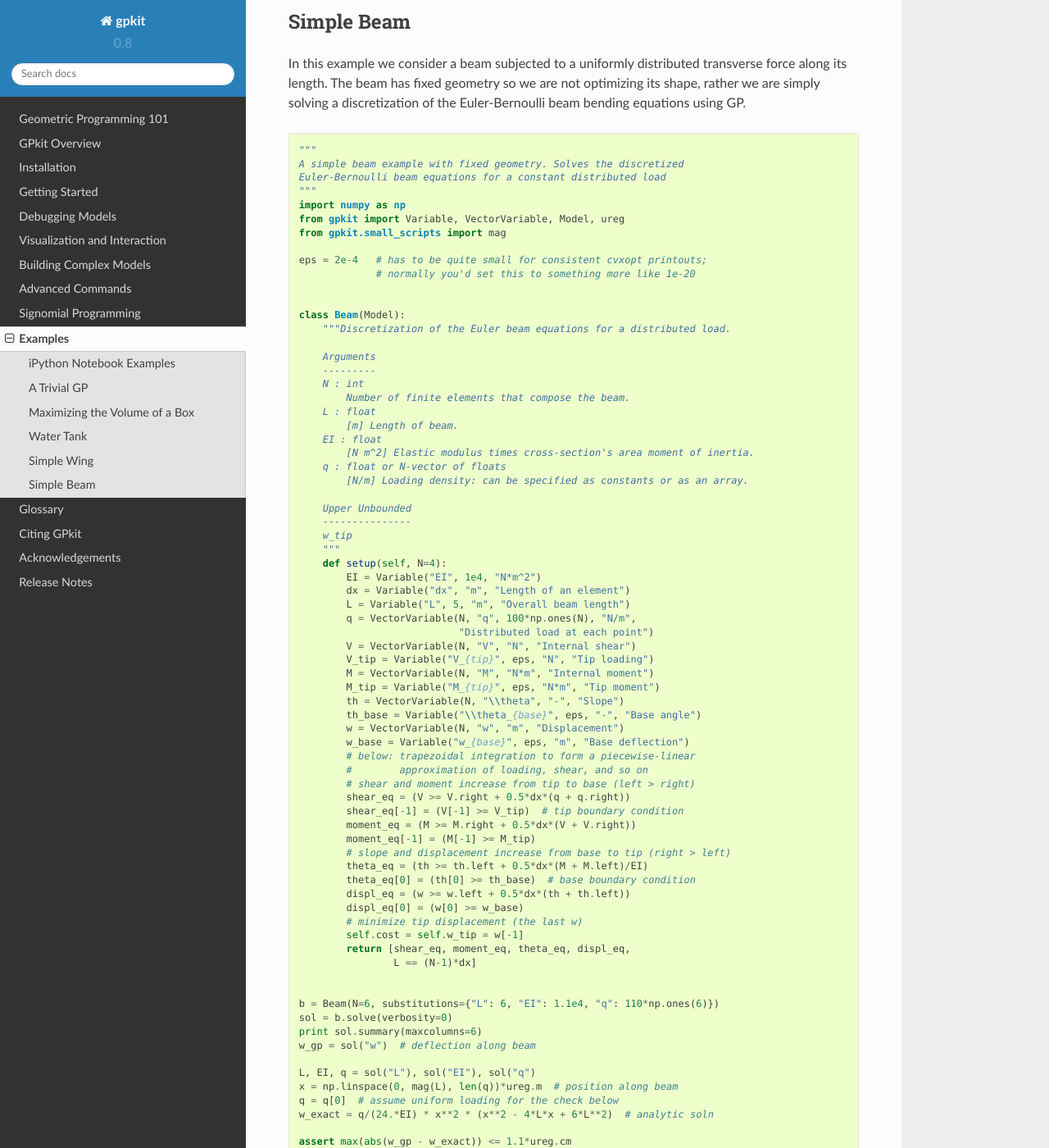
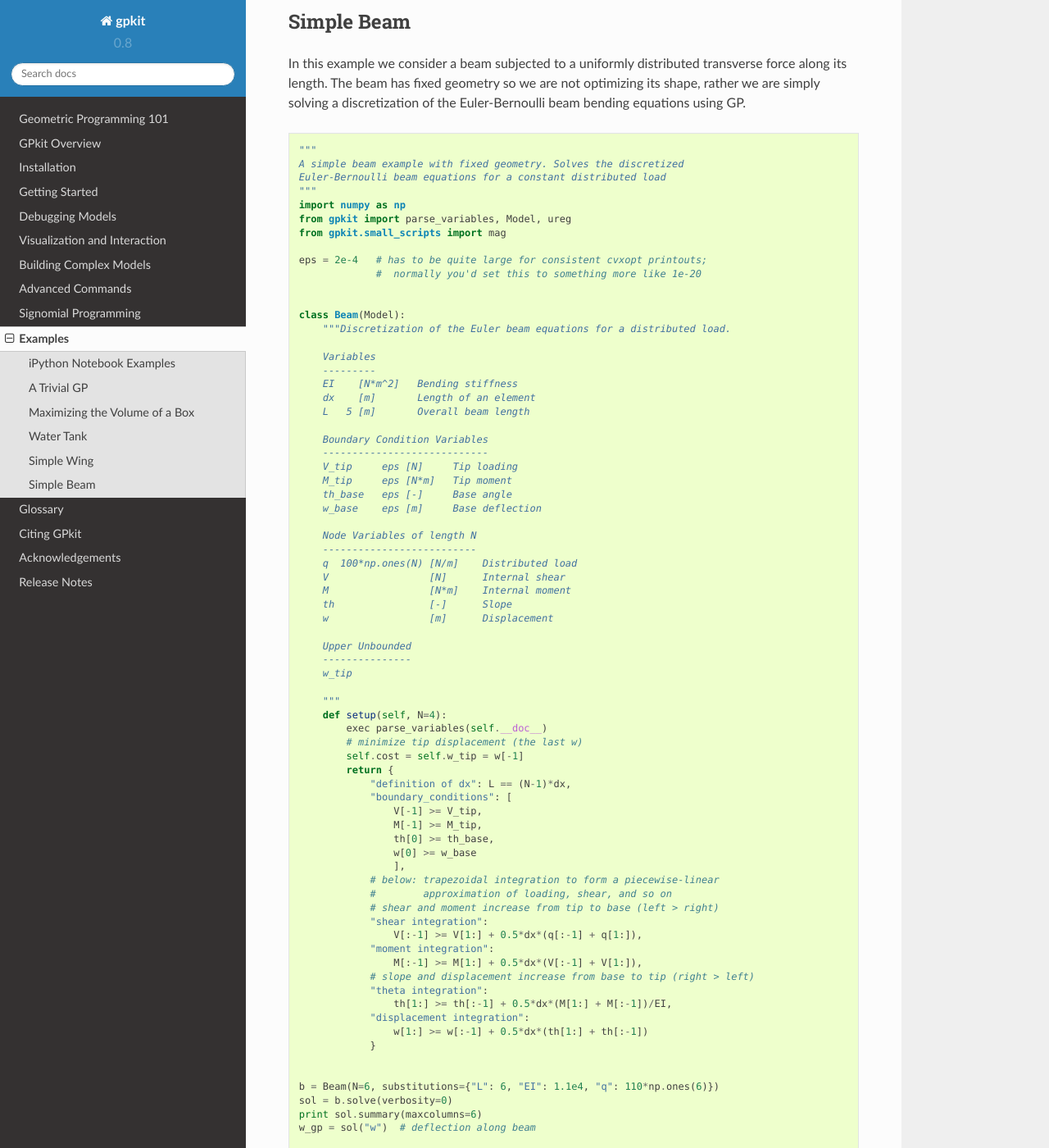
Before and after one commit to convexengineering/gpkit, a Sphinx documentation site: the page built from docs/source/examples.rst, in a window 1280 px wide and 1400 px high, scrolled down 6625 px. Shown: the whole window at 82% size. Built offline with Sphinx 7.4.7 and the Read the Docs theme 2.0.0, drawn with Linux system fonts in a browser that asks for light colours; some of the changed text lies outside the part shown.

Commit message:
nomials.array

```diff
--- a/docs/source/examples/beam.py
+++ b/docs/source/examples/beam.py
@@ -3,61 +3,67 @@ A simple beam example with fixed geometry. Solves the discretized
 Euler-Bernoulli beam equations for a constant distributed load
 """
 import numpy as np
-from gpkit import Variable, VectorVariable, Model, ureg
+from gpkit import parse_variables, Model, ureg
 from gpkit.small_scripts import mag
 
-eps = 2e-4   # has to be quite small for consistent cvxopt printouts;
-             # normally you'd set this to something more like 1e-20
+eps = 2e-4   # has to be quite large for consistent cvxopt printouts;
+             #  normally you'd set this to something more like 1e-20
 
 
 class Beam(Model):
     """Discretization of the Euler beam equations for a distributed load.
 
-    Arguments
+    Variables
     ---------
-    N : int
-        Number of finite elements that compose the beam.
-    L : float
-        [m] Length of beam.
-    EI : float
-        [N m^2] Elastic modulus times cross-section's area moment of inertia.
-    q : float or N-vector of floats
-        [N/m] Loading density: can be specified as constants or as an array.
+    EI    [N*m^2]   Bending stiffness
+    dx    [m]       Length of an element
+    L   5 [m]       Overall beam length
+
+    Boundary Condition Variables
+    ----------------------------
+    V_tip     eps [N]     Tip loading
+    M_tip     eps [N*m]   Tip moment
+    th_base   eps [-]     Base angle
+    w_base    eps [m]     Base deflection
+
+    Node Variables of length N
+    --------------------------
+    q  100*np.ones(N) [N/m]    Distributed load
+    V                 [N]      Internal shear
+    M                 [N*m]    Internal moment
+    th                [-]      Slope
+    w                 [m]      Displacement
 
     Upper Unbounded
     ---------------
     w_tip
+
     """
     def setup(self, N=4):
-        EI = Variable("EI", 1e4, "N*m^2")
-        dx = Variable("dx", "m", "Length of an element")
-        L = Variable("L", 5, "m", "Overall beam length")
-        q = VectorVariable(N, "q", 100*np.ones(N), "N/m",
-                           "Distributed load at each point")
-        V = VectorVariable(N, "V", "N", "Internal shear")
-        V_tip = Variable("V_{tip}", eps, "N", "Tip loading")
-        M = VectorVariable(N, "M", "N*m", "Internal moment")
-        M_tip = Variable("M_{tip}", eps, "N*m", "Tip moment")
-        th = VectorVariable(N, "\\theta", "-", "Slope")
-        th_base = Variable("\\theta_{base}", eps, "-", "Base angle")
-        w = VectorVariable(N, "w", "m", "Displacement")
-        w_base = Variable("w_{base}", eps, "m", "Base deflection")
-        # below: trapezoidal integration to form a piecewise-linear
-        #        approximation of loading, shear, and so on
-        # shear and moment increase from tip to base (left > right)
-        shear_eq = (V >= V.right + 0.5*dx*(q + q.right))
-        shear_eq[-1] = (V[-1] >= V_tip)  # tip boundary condition
-        moment_eq = (M >= M.right + 0.5*dx*(V + V.right))
-        moment_eq[-1] = (M[-1] >= M_tip)
-        # slope and displacement increase from base to tip (right > left)
-        theta_eq = (th >= th.left + 0.5*dx*(M + M.left)/EI)
-        theta_eq[0] = (th[0] >= th_base)  # base boundary condition
-        displ_eq = (w >= w.left + 0.5*dx*(th + th.left))
-        displ_eq[0] = (w[0] >= w_base)
+        exec parse_variables(self.__doc__)
         # minimize tip displacement (the last w)
         self.cost = self.w_tip = w[-1]
-        return [shear_eq, moment_eq, theta_eq, displ_eq,
-                L == (N-1)*dx]
+        return {
+            "definition of dx": L == (N-1)*dx,
+            "boundary_conditions": [
+                V[-1] >= V_tip,
+                M[-1] >= M_tip,
+                th[0] >= th_base,
+                w[0] >= w_base
+                ],
+            # below: trapezoidal integration to form a piecewise-linear
+            #        approximation of loading, shear, and so on
+            # shear and moment increase from tip to base (left > right)
+            "shear integration":
+                V[:-1] >= V[1:] + 0.5*dx*(q[:-1] + q[1:]),
+            "moment integration":
+                M[:-1] >= M[1:] + 0.5*dx*(V[:-1] + V[1:]),
+            # slope and displacement increase from base to tip (right > left)
+            "theta integration":
+                th[1:] >= th[:-1] + 0.5*dx*(M[1:] + M[:-1])/EI,
+            "displacement integration":
+                w[1:] >= w[:-1] + 0.5*dx*(th[1:] + th[:-1])
+            }
 
 
 b = Beam(N=6, substitutions={"L": 6, "EI": 1.1e4, "q": 110*np.ones(6)})
@@ -69,7 +75,6 @@ L, EI, q = sol("L"), sol("EI"), sol("q")
 x = np.linspace(0, mag(L), len(q))*ureg.m  # position along beam
 q = q[0]  # assume uniform loading for the check below
 w_exact = q/(24.*EI) * x**2 * (x**2 - 4*L*x + 6*L**2)  # analytic soln
-
 assert max(abs(w_gp - w_exact)) <= 1.1*ureg.cm
 
 PLOT = False
--- a/docs/source/examples/beam_output.txt
+++ b/docs/source/examples/beam_output.txt
@@ -5,22 +5,22 @@ Cost
 
 Free Variables
 --------------
-    dx : 1.2                                                             [m]   Length of an element
-     M : [ 1.98e+03  1.27e+03  713       317       79.2      0.0002   ]  [N*m] Internal moment
-     V : [ 660       528       396       264       132       0.0002   ]  [N]   Internal shear
-\theta : [ 0.0002    0.177     0.285     0.341     0.363     0.367    ]        Slope
-     w : [ 0.0002    0.107     0.384     0.76      1.18      1.62     ]  [m]   Displacement
+dx : 1.2                                                             [m]   Length of an element
+ M : [ 1.98e+03  1.27e+03  713       317       79.2      0.0002   ]  [N*m] Internal moment
+ V : [ 660       528       396       264       132       0.0002   ]  [N]   Internal shear
+th : [ 0.0002    0.177     0.285     0.341     0.363     0.367    ]        Slope
+ w : [ 0.0002    0.107     0.384     0.76      1.18      1.62     ]  [m]   Displacement
 
 Most Sensitive
 --------------
  L : +4                                                             Overall beam length
-EI : -1
- q : [ +0.0072   +0.042    +0.12     +0.23     +0.37     +0.22    ] Distributed load at each point
+EI : -1                                                             Bending stiffness
+ q : [ +0.0072   +0.042    +0.12     +0.23     +0.37     +0.22    ] Distributed load
 
 Tightest Constraints
 --------------------
 +5.5e+02 : L = 5*dx
-      +1 : w_(5,) >= 0.5*\theta_(4,)*dx + 0.5*\theta_(5,)*dx + w_(4,)
-   +0.74 : \theta_(2,) >= 0.5*EI**-1*M_(1,)*dx + 0.5*EI**-1*M_(2,)*dx + \theta_(1,)
-   +0.73 : w_(4,) >= 0.5*\theta_(3,)*dx + 0.5*\theta_(4,)*dx + w_(3,)
+      +1 : w_(5,) >= 0.5*dx*th_(4,) + 0.5*dx*th_(5,) + w_(4,)
+   +0.74 : th_(2,) >= 0.5*EI**-1*M_(1,)*dx + 0.5*EI**-1*M_(2,)*dx + th_(1,)
+   +0.73 : w_(4,) >= 0.5*dx*th_(3,) + 0.5*dx*th_(4,) + w_(3,)
    +0.64 : M_(1,) >= 0.5*V_(1,)*dx + 0.5*V_(2,)*dx + M_(2,)
```
Also changed, not shown: 4 other files.
